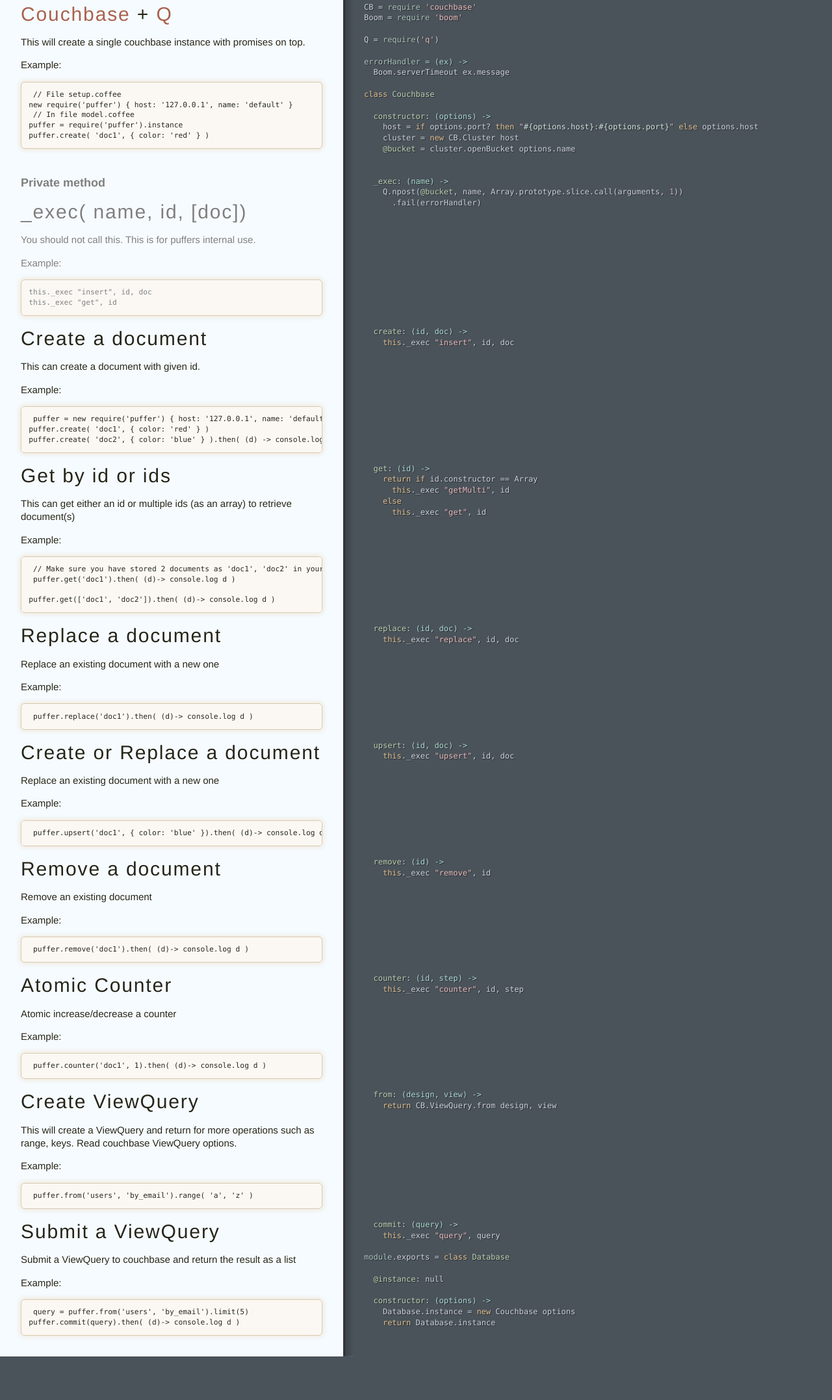
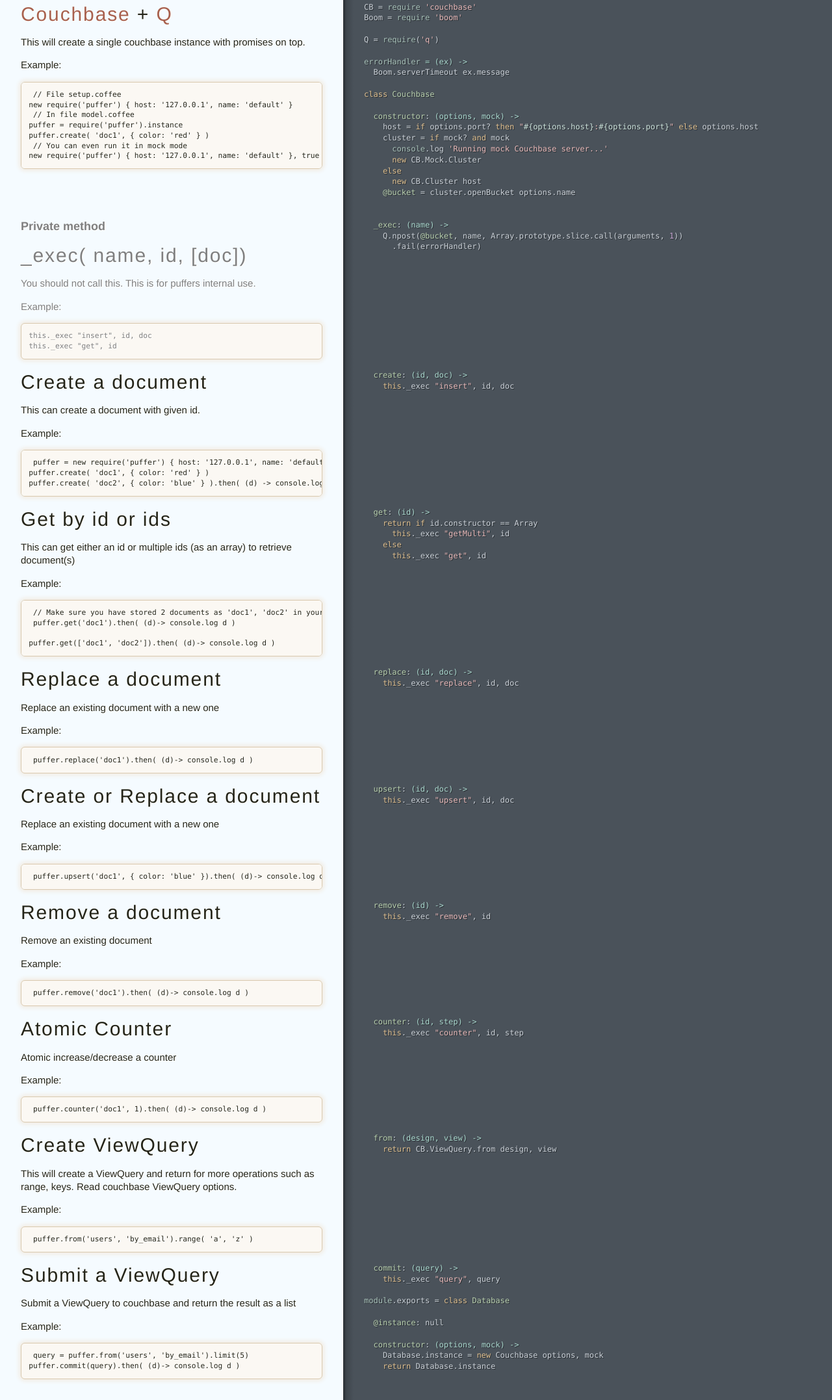
Before and after one commit to pixelsandcode/puffer, a website: page doc/main.html in a window 1280 px wide. Shown: the part 63-2217 px from the top of the page at 65% size. Before the commit the page ends 2150 px from the top, so only its background shows below. Drawn offline with Linux system fonts and the light colour scheme.

Commit message:
update doc

```diff
--- a/doc/assets/behavior.js
+++ b/doc/assets/behavior.js
@@ -17,9 +17,95 @@
         "projectPath": "README.md",
         "targetPath": "index",
         "pageTitle": "index",
-        "title": "index"
+        "firstHeader": {
+          "type": "heading",
+          "data": {
+            "level": 1,
+            "title": "puffer",
+            "slug": "puffer",
+            "isFileHeader": true
+          },
+          "depth": 1,
+          "children": [
+            {
+              "type": "heading",
+              "data": {
+                "level": 2,
+                "title": "How to use",
+                "slug": "how-to-use"
+              },
+              "depth": 2,
+              "children": [
+                {
+                  "type": "heading",
+                  "data": {
+                    "level": 3,
+                    "title": "Single module with many files",
+                    "slug": "single-module-with-many-files"
+                  },
+                  "depth": 3
+                }, {
+                  "type": "heading",
+                  "data": {
+                    "level": 3,
+                    "title": "Multiple Hapi Plugins",
+                    "slug": "multiple-hapi-plugins"
+                  },
+                  "depth": 3
+                }, {
+                  "type": "heading",
+                  "data": {
+                    "level": 3,
+                    "title": "Need More?",
+                    "slug": "need-more"
+                  },
+                  "depth": 3
+                }
+              ]
+            }
+          ]
+        },
+        "title": "puffer"
       },
-      "depth": 1
+      "depth": 1,
+      "outline": [
+        {
+          "type": "heading",
+          "data": {
+            "level": 2,
+            "title": "How to use",
+            "slug": "how-to-use"
+          },
+          "depth": 2,
+          "children": [
+            {
+              "type": "heading",
+              "data": {
+                "level": 3,
+                "title": "Single module with many files",
+                "slug": "single-module-with-many-files"
+              },
+              "depth": 3
+            }, {
+              "type": "heading",
+              "data": {
+                "level": 3,
+                "title": "Multiple Hapi Plugins",
+                "slug": "multiple-hapi-plugins"
+              },
+              "depth": 3
+            }, {
+              "type": "heading",
+              "data": {
+                "level": 3,
+                "title": "Need More?",
+                "slug": "need-more"
+              },
+              "depth": 3
+            }
+          ]
+        }
+      ]
     }, {
       "type": "file",
       "data": {
--- a/doc/main.html
+++ b/doc/main.html
@@ -5,7 +5,9 @@
 new require(&#39;puffer&#39;) { host: &#39;127.0.0.1&#39;, name: &#39;default&#39; }
  // In file model.coffee
 puffer = require(&#39;puffer&#39;).instance
-puffer.create( &#39;doc1&#39;, { color: &#39;red&#39; } )</code></pre></div></div><div class="code"><div class="wrapper">CB = <span class="hljs-built_in">require</span> <span class="hljs-string">'couchbase'</span>
+puffer.create( &#39;doc1&#39;, { color: &#39;red&#39; } )
+ // You can even run it in mock mode
+new require(&#39;puffer&#39;) { host: &#39;127.0.0.1&#39;, name: &#39;default&#39; }, true</code></pre></div></div><div class="code"><div class="wrapper">CB = <span class="hljs-built_in">require</span> <span class="hljs-string">'couchbase'</span>
 Boom = <span class="hljs-built_in">require</span> <span class="hljs-string">'boom'</span>
 
 Q = <span class="hljs-built_in">require</span>(<span class="hljs-string">'q'</span>)
@@ -15,9 +17,13 @@
 
 <span class="hljs-class"><span class="hljs-keyword">class</span> <span class="hljs-title">Couchbase</span></span>
 
-  <span class="hljs-attribute">constructor</span>: <span class="hljs-function"><span class="hljs-params">(options)</span> -&gt;</span>
+  <span class="hljs-attribute">constructor</span>: <span class="hljs-function"><span class="hljs-params">(options, mock)</span> -&gt;</span>
     host = <span class="hljs-keyword">if</span> options.port? <span class="hljs-keyword">then</span> <span class="hljs-string">"<span class="hljs-subst">#{options.host}</span>:<span class="hljs-subst">#{options.port}</span>"</span> <span class="hljs-keyword">else</span> options.host
-    cluster = <span class="hljs-keyword">new</span> CB.Cluster host
+    cluster = <span class="hljs-keyword">if</span> mock? <span class="hljs-keyword">and</span> mock
+      <span class="hljs-built_in">console</span>.log <span class="hljs-string">'Running mock Couchbase server...'</span>
+      <span class="hljs-keyword">new</span> CB.Mock.Cluster
+    <span class="hljs-keyword">else</span>
+      <span class="hljs-keyword">new</span> CB.Cluster host
     <span class="hljs-property">@bucket</span> = cluster.openBucket options.name
   </div></div></div><div class="segment"><div class="comments doc-section doc-section-private"><div class="wrapper"><p><span class='doc-section-header'>Private method</span></p>
 <h2 id="-exec-name-id-doc">_exec( name, id, [doc])</h2>
@@ -73,6 +79,6 @@
 
   <span class="hljs-property">@instance</span>: <span class="hljs-literal">null</span>
 
-  <span class="hljs-attribute">constructor</span>: <span class="hljs-function"><span class="hljs-params">(options)</span> -&gt;</span>
-    Database.instance = <span class="hljs-keyword">new</span> Couchbase options
+  <span class="hljs-attribute">constructor</span>: <span class="hljs-function"><span class="hljs-params">(options, mock)</span> -&gt;</span>
+    Database.instance = <span class="hljs-keyword">new</span> Couchbase options, mock
     <span class="hljs-keyword">return</span> Database.instance</div></div></div></div></body></html>
```
Also changed, not shown: doc/index.html (+8 -2 lines).
